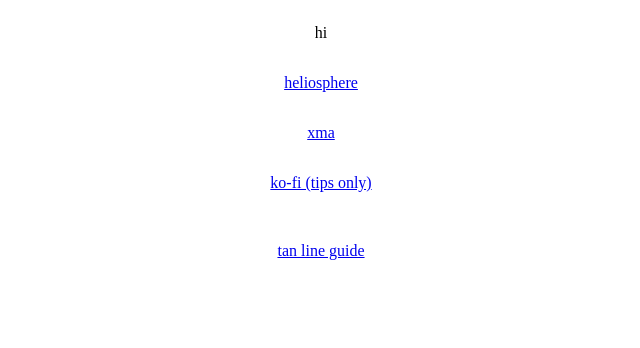
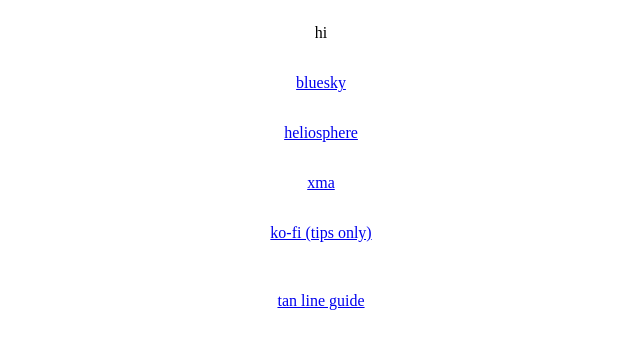
Before and after one commit to synosine/synosine.github.io, a plain HTML site: page index.html in a window 1280 px wide. Shown: the whole page, without its empty margins (319-959 px from the left). Drawn offline with Linux system fonts and the light colour scheme.

Commit message:
added bluesky link

```diff
--- a/index.html
+++ b/index.html
@@ -7,6 +7,7 @@
   <body>
     <div class="content">
       <p>hi</p>
+      <p><a href="https://bsky.app/profile/synosine.bsky.social">bluesky</a></p>
       <p><a href="https://heliosphere.app/user/keysvk4ddx49x9ar910mqz5zmc">heliosphere</a></p>
       <p><a href="https://www.xivmodarchive.com/user/21483">xma</a></p>
       <p><a href="https://ko-fi.com/synosine">ko-fi (tips only)</a></p>
```
